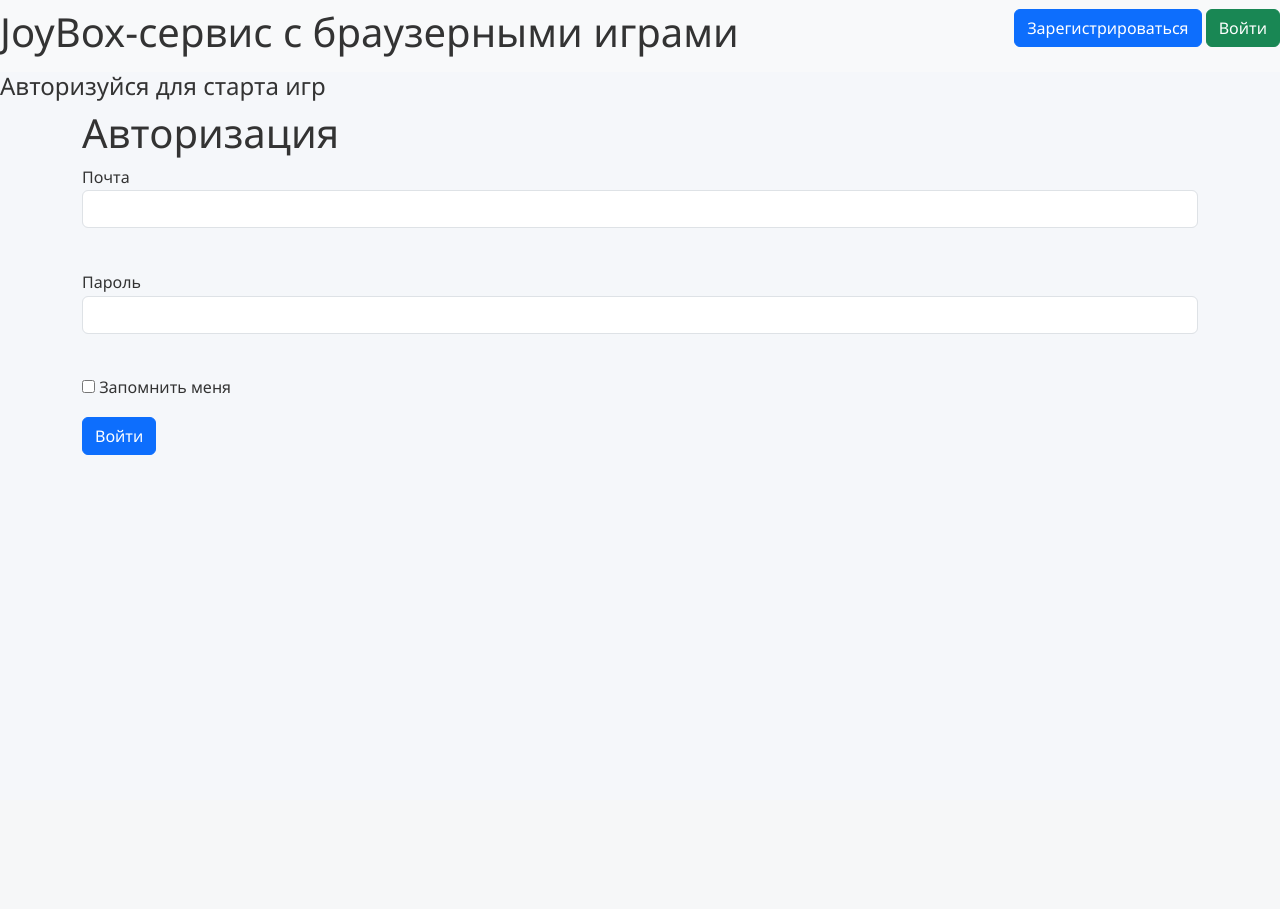
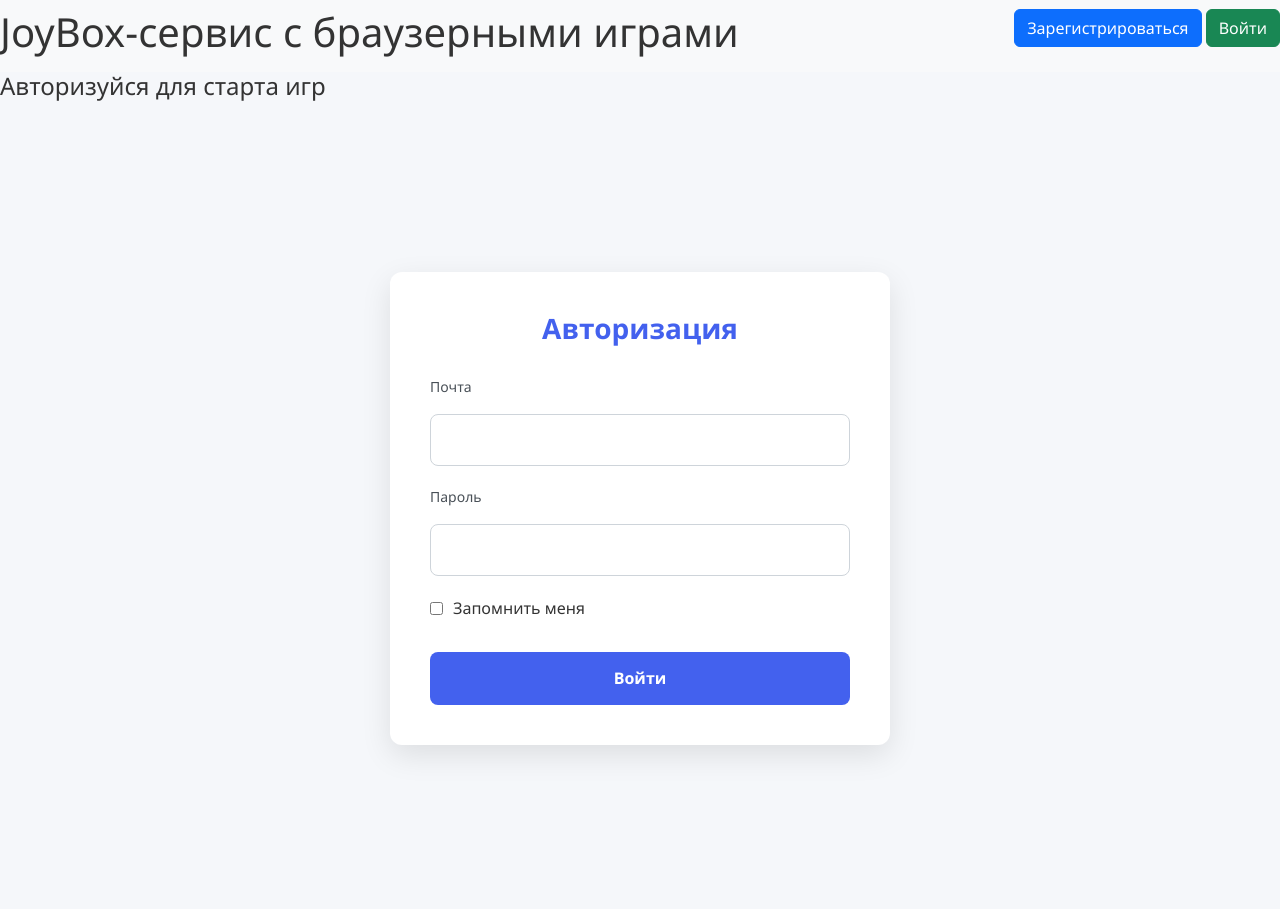
Before and after one commit to FDA-2011/site2, a Flask app: page /login in a window 1280 px wide. Before the commit the page ends 455 px from the top, so only its background shows below. Run offline with Flask 3, Linux system fonts and the light colour scheme.

Commit message:
Update login.html

```diff
--- a/templates/login.html
+++ b/templates/login.html
@@ -1,32 +1,40 @@
 {% extends "base.html" %}
 
 {% block content %}
-<h1>Авторизация</h1>
-<form action="" method="post">
+<div class="registration-container">
+    <div class="registration-card">
+        <h1 class="registration-title">Авторизация</h1>
+        <form class="registration-form" action="" method="post">
             {{ form.hidden_tag() }}
             {{ form.csrf_token }}
+
             {% if message %}
             <div class="alert alert-danger" role="alert">{{ message }}</div>
             {% endif %}
-    <p>
-        {{ form.email.label }}<br>
-        {{ form.email(class="form-control", type="email") }}<br>
+
+            <div class="form-group">
+                {{ form.email.label(class="form-label") }}
+                {{ form.email(class="form-input", type="email") }}
                 {% for error in form.email.errors %}
-    <div class="alert alert-danger" role="alert">
-        {{ error }}
+                <div class="error-message">{{ error }}</div>
+                {% endfor %}
             </div>
+
+            <div class="form-group">
+                {{ form.password.label(class="form-label") }}
+                {{ form.password(class="form-input", type="password") }}
+                {% for error in form.password.errors %}
+                <div class="error-message">{{ error }}</div>
                 {% endfor %}
-    </p>
-    <p>
-        {{ form.password.label }}<br>
-        {{ form.password(class="form-control", type="password") }}<br>
-        {% for error in form.password.errors %}
-    <div class="alert alert-danger" role="alert">
-        {{ error }}
             </div>
-    {% endfor %}
-    </p>
-    <p>{{ form.remember_me() }} {{ form.remember_me.label }}</p>
-    <p>{{ form.submit(type="submit", class="btn btn-primary") }}</p>
+
+            <div class="form-group" style="flex-direction: row; align-items: center; gap: 10px;">
+                {{ form.remember_me() }}
+                {{ form.remember_me.label }}
+            </div>
+
+            {{ form.submit(type="submit", class="submit-btn") }}
         </form>
+    </div>
+</div>
 {% endblock %}
```
Lines whose indentation alone changed are shown as unchanged.
